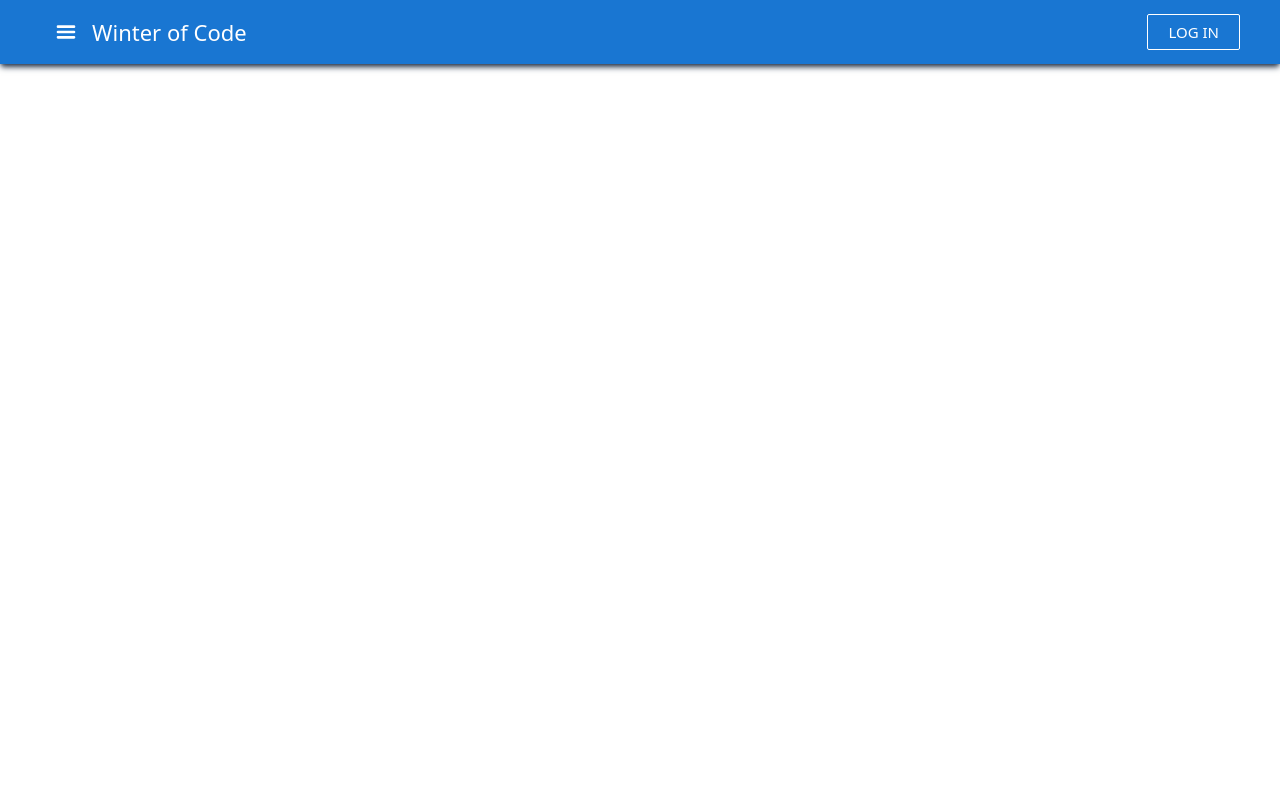
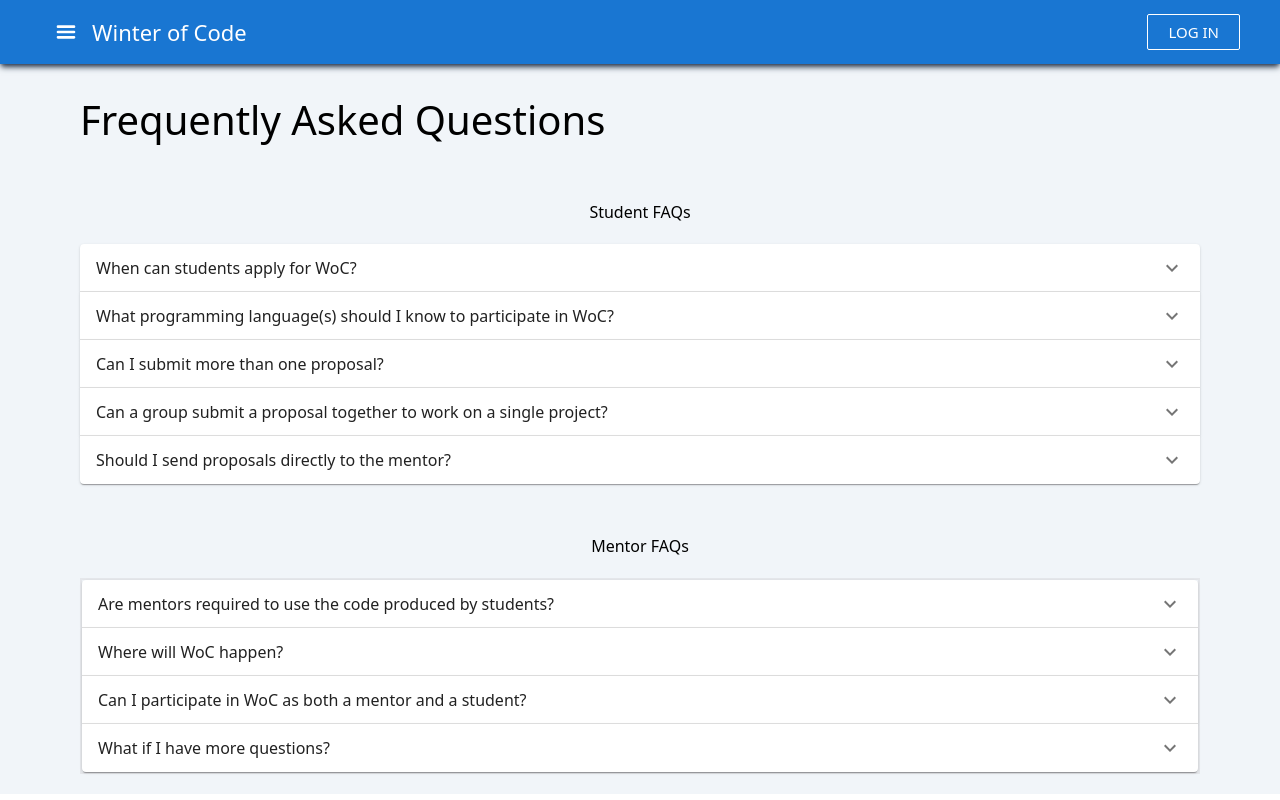
Before and after one commit to devlup-labs/Winter-of-Code-Website, a React (Vite) app: page /help in a window 1280 px wide. Built offline with nearby package versions, Linux system fonts and the light colour scheme.

Commit message:
Added Help page

```diff
--- a/src/App.tsx
+++ b/src/App.tsx
@@ -2,17 +2,22 @@ import Navbar from "./Components/Navbar";
 import { Routes, BrowserRouter, Route } from "react-router-dom";
 import Home from "./Components/Home";
 import Mentors from "./Components/Mentors";
+import Help from "./Components/Help";
+import { RecoilRoot } from "recoil";
 const App = () => {
   return (
-    <div className="relative">
+    <div className="relative flex">
       <BrowserRouter>
+        <RecoilRoot>
           <div className="fixed top-0 z-50 w-screen ">
             <Navbar />
           </div>
           <Routes>
             <Route path="/" element={<Home />} />
             <Route path="/mentors" element={<Mentors />} />
+            <Route path="/help" element={<Help />} />
           </Routes>
+        </RecoilRoot>
       </BrowserRouter>
     </div>
   );
--- /dev/null
+++ b/src/Components/Help.tsx
@@ -0,0 +1,145 @@
+import { useRecoilState } from "recoil";
+import { togglestate } from "../store/toggle";
+import Accordion from "@mui/material/Accordion";
+import AccordionSummary from "@mui/material/AccordionSummary";
+import AccordionDetails from "@mui/material/AccordionDetails";
+import ExpandMoreIcon from "@mui/icons-material/ExpandMore";
+const Help = () => {
+  const [toggle, settoggle] = useRecoilState(togglestate);
+  return (
+    <div
+      className={` bg-slate-100 ${toggle === null ? "" : toggle ? "contract" : "expand"}`}
+    >
+      <div className=" mt-[90px] mx-20 text-[40px] font-weight-400 fontstylish">
+        Frequently Asked Questions
+      </div>
+      <div className="text-[16px] flex justify-center mt-[50px]">
+        Student FAQs
+      </div>
+      <div className="my-5 mx-20">
+        <Accordion>
+          <AccordionSummary
+            expandIcon={<ExpandMoreIcon />}
+            aria-controls="panel1-content"
+            id="panel1-header"
+          >
+            When can students apply for WoC?
+          </AccordionSummary>
+          <AccordionDetails>
+            Please see the program timeline in How It Works section for more
+            detailed information.
+          </AccordionDetails>
+        </Accordion>
+        <Accordion>
+          <AccordionSummary
+            expandIcon={<ExpandMoreIcon />}
+            aria-controls="panel2-content"
+            id="panel2-header"
+          >
+            What programming language(s) should I know to participate in WoC?
+          </AccordionSummary>
+          <AccordionDetails>
+            The programming language you need to know depends with which mentor
+            you are interested in working with. You should be familiar with the
+            programming language(s) used in that project.
+          </AccordionDetails>
+        </Accordion>
+        <Accordion>
+          <AccordionSummary
+            expandIcon={<ExpandMoreIcon />}
+            aria-controls="panel2-content"
+            id="panel2-header"
+          >
+            Can I submit more than one proposal?
+          </AccordionSummary>
+          <AccordionDetails>
+            Yes, each student may submit up to two proposals. However, only one
+            per student may be accepted.
+          </AccordionDetails>
+        </Accordion>
+        <Accordion>
+          <AccordionSummary
+            expandIcon={<ExpandMoreIcon />}
+            aria-controls="panel2-content"
+            id="panel2-header"
+          >
+            Can a group submit a proposal together to work on a single project?
+          </AccordionSummary>
+          <AccordionDetails>
+            While we may allow more than one student per project but it'll be
+            prioritised to assign one project per person.
+          </AccordionDetails>
+        </Accordion>
+        <Accordion>
+          <AccordionSummary
+            expandIcon={<ExpandMoreIcon />}
+            aria-controls="panel2-content"
+            id="panel2-header"
+          >
+            Should I send proposals directly to the mentor?
+          </AccordionSummary>
+          <AccordionDetails>
+            No, all proposals should be submitted to the program site.
+          </AccordionDetails>
+        </Accordion>
+      </div>
+      <div className="text-[16px] flex justify-center mt-[50px]">
+        Mentor FAQs
+      </div>
+      <div className="my-5 mx-20 border-2">
+        <Accordion>
+          <AccordionSummary
+            expandIcon={<ExpandMoreIcon />}
+            aria-controls="panel2-content"
+            id="panel2-header"
+          >
+            Are mentors required to use the code produced by students?
+          </AccordionSummary>
+          <AccordionDetails>
+            No. While we hope that all the code that comes out of this program
+            is useful, it's not mandatory for the mentor to use students' code
+          </AccordionDetails>
+        </Accordion>
+        <Accordion>
+          <AccordionSummary
+            expandIcon={<ExpandMoreIcon />}
+            aria-controls="panel2-content"
+            id="panel2-header"
+          >
+            Where will WoC happen?
+          </AccordionSummary>
+          <AccordionDetails>
+            WoC occurs entirely online; you don't need to leave your room.
+          </AccordionDetails>
+        </Accordion>
+        <Accordion>
+          <AccordionSummary
+            expandIcon={<ExpandMoreIcon />}
+            aria-controls="panel2-content"
+            id="panel2-header"
+          >
+            Can I participate in WoC as both a mentor and a student?
+          </AccordionSummary>
+          <AccordionDetails>
+            No. It'll not be feasible to work as both and it can hamper the
+            chances of project's completion.
+          </AccordionDetails>
+        </Accordion>
+        <Accordion>
+          <AccordionSummary
+            expandIcon={<ExpandMoreIcon />}
+            aria-controls="panel2-content"
+            id="panel2-header"
+          >
+            What if I have more questions?
+          </AccordionSummary>
+          <AccordionDetails>
+            Check out the Student Guide and the Mentor Guide available on the
+            homepage.
+          </AccordionDetails>
+        </Accordion>
+      </div>
+    </div>
+  );
+};
+export default Help;
--- a/src/Components/Home.tsx
+++ b/src/Components/Home.tsx
@@ -3,9 +3,14 @@ import { IoMail } from "react-icons/io5";
 import { IoMdFlash } from "react-icons/io";
 import { BiLogoDiscord } from "react-icons/bi";
 import { MdSupervisorAccount, MdBuild } from "react-icons/md";
+import { useRecoilState } from "recoil";
+import { togglestate } from "../store/toggle";
 const Home = () => {
+  const [toggle, settoggle] = useRecoilState(togglestate);
   return (
-    <div className="overflow-x-hidden">
+    <div
+      className={`overflow-x-hidden ${toggle === null ? "" : toggle ? "contract" : "expand"}`}
+    >
       <div
         className="flex flex-col justify-center items-center relative overflow-hidden h-[479px] bg-cover"
         style={{
--- a/src/Components/Mentors.tsx
+++ b/src/Components/Mentors.tsx
@@ -2,6 +2,8 @@ import Avatar from "../assets/avatar.png";
 import { IoMail } from "react-icons/io5";
 import { FaGithub } from "react-icons/fa6";
 import { FaWhatsapp } from "react-icons/fa";
+import { useRecoilState } from "recoil";
+import { togglestate } from "../store/toggle";
 interface mentor {
   id: number;
   first_name: string;
@@ -12,6 +14,7 @@ interface mentor {
   github: string;
 }
 const Mentors = () => {
+  const [toggle, settoggle] = useRecoilState(togglestate);
   const accounts: mentor[] = [
     {
       id: 3,
@@ -79,22 +82,25 @@ const Mentors = () => {
   ];
   console.log(accounts);
   return (
-    <div>
-      <div className=" overflow-hidden">
+    <div className="border-2 border-black relative w-screen overflow-x-hidden h-screen ">
       <div
-          className=" flex justify-center md2:h-[180px] h-[120px] w-screen md2:absolute md2:top-0 md2:left-0 z-1 "
+        className={` overflow-hidden ${toggle === null ? "" : toggle ? "contract" : "expand"}`}
+      >
+        <div
+          className=" flex justify-center md2:h-[180px] h-[120px] w-screen md2:absolute md2:top-0  z-1 "
           style={{ backgroundColor: "#1976d2" }}
         ></div>
-        <div className=" md2:my-[120px] bg-white md2:w-[808px] shadow-custom md2:absolute md2:top-0 md2:right-1/2 md2:transform md2:translate-x-1/2 z-0  ">
+        <div className="flex justify-center ">
+          <div className="bg-white md2:w-[808px]  shadow-custom md2:absolute md2:top-32   z-0  ">
             <div className="mx-8 my-5 text-[24px] fontstylish font-weight-400 text-blue-600">
               Mentors
             </div>
             <div className="italic m-5">
-            You can also pitch your own project idea to these mentors. Feel free
-            to contact any mentor via email/phone and talk to them about the
-            project idea, ask the mentor to float the project if she/he agrees
-            to mentor you with your proposed project. A mentor has to create the
-            project for it to be considered a valid project.
+              You can also pitch your own project idea to these mentors. Feel
+              free to contact any mentor via email/phone and talk to them about
+              the project idea, ask the mentor to float the project if she/he
+              agrees to mentor you with your proposed project. A mentor has to
+              create the project for it to be considered a valid project.
             </div>
             {accounts.map((x: mentor) => {
               return (
@@ -126,6 +132,7 @@ const Mentors = () => {
           </div>
         </div>
       </div>
+    </div>
   );
 };
 export default Mentors;
--- a/src/Components/Navbar.tsx
+++ b/src/Components/Navbar.tsx
@@ -1,46 +1,90 @@
-import React, { useState } from 'react';
-import { IoMdHelpCircle } from 'react-icons/io';
-import { IoPeopleSharp, IoCodeSlash } from 'react-icons/io5';
-import { MdDashboard } from 'react-icons/md';
-import { RxCalendar, RxHamburgerMenu, RxHome } from 'react-icons/rx';
+import { IoMdHelpCircle } from "react-icons/io";
+import { IoPeopleSharp, IoCodeSlash } from "react-icons/io5";
+import { MdDashboard } from "react-icons/md";
+import { RxCalendar, RxHamburgerMenu, RxHome } from "react-icons/rx";
+import { useRecoilState } from "recoil";
+import { togglestate } from "../store/toggle";
 
 const Navbar: React.FC = () => {
-  const [isSidebarOpen, setIsSidebarOpen] = useState(false);
+  const [toggle, settoggle] = useRecoilState<boolean | null>(togglestate);
 
   const toggleSidebar = () => {
-    setIsSidebarOpen(!isSidebarOpen);
+    toggle === null ? settoggle(true) : settoggle(!toggle);
   };
 
   const closeSidebar = () => {
-    setIsSidebarOpen(false);
+    settoggle(false);
   };
 
-const Sidebar: React.FC<{ onClose: () => void }> = ({ onClose }) => {
+  const Sidebar: React.FC<{ onClose: () => void }> = () => {
     return (
       <aside
-      className={`fixed inset-y-0 left-0 w-auto bg-white border-black shadow-slate-700 shadow-md mt-16 opacity-95 v-navigation-drawer v-navigation-drawer--fixed v-navigation-drawer--is-mobile theme--light transition-transform duration-300 ease-in-out transform ${
-        isSidebarOpen ? 'translate-x-0' : 'md:translate-x-full'
+        className={`fixed w-[300px]  bg-white  shadow-custom mt-16 opacity-95  ${
+          toggle === null
+            ? "hidden"
+            : toggle
+              ? "activeDrawer"
+              : "inactiveDrawer"
         }`}
         data-booted={true}
       >
-  <div className="py-4 pl-4 pr-8 w-300 grid gap-2" style={{ fontFamily: 'Verdana, Geneva, Tahoma, sans-serif' }}>
-    <a href="/" className="py-2 px-4 text-primary-dark border-l-4 border-primary-dark flex align-middle gap-2">
-      <i className="fa fa-home mr-2"><RxHome className="h-6 w-6 text-gray-700 stroke-1" /></i> Home
+        <div
+          className="py-4 pl-4 pr-8 w-300 grid gap-2"
+          style={{ fontFamily: "Verdana, Geneva, Tahoma, sans-serif" }}
+        >
+          <a
+            href="/"
+            className="py-2 px-4 text-primary-dark border-l-4 border-primary-dark flex align-middle gap-2"
+          >
+            <i className="fa fa-home mr-2">
+              <RxHome className="h-6 w-6 text-gray-700 stroke-1" />
+            </i>{" "}
+            Home
           </a>
-    <a href="/" className="py-2 px-4 text-primary-dark border-l-4 border-primary-dark flex align-middle gap-2">
-      <i className="fa fa-calendar mr-2"><RxCalendar className="h-6 w-6 text-gray-700 stroke-1" /></i> How It Works
+          <a
+            href="/"
+            className="py-2 px-4 text-primary-dark border-l-4 border-primary-dark flex align-middle gap-2"
+          >
+            <i className="fa fa-calendar mr-2">
+              <RxCalendar className="h-6 w-6 text-gray-700 stroke-1" />
+            </i>{" "}
+            How It Works
           </a>
-    <a href="/" className="py-2 px-4 text-primary-dark border-l-4 border-primary-dark flex align-middle gap-2">
-      <i className="material-icons mr-2"><IoPeopleSharp className="h-6 w-6 text-gray-700 stroke-1" /></i> Mentors
+          <a
+            href="/mentors"
+            className="py-2 px-4 text-primary-dark border-l-4 border-primary-dark flex align-middle gap-2"
+          >
+            <i className="material-icons mr-2">
+              <IoPeopleSharp className="h-6 w-6 text-gray-700 stroke-1" />
+            </i>{" "}
+            Mentors
           </a>
-    <a href="/" className="py-2 px-4 text-primary-dark border-l-4 border-primary-dark flex align-middle gap-2">
-      <i className="fa fa-code mr-2"><IoCodeSlash className="h-6 w-6 text-gray-700 stroke-1" /></i> Projects
+          <a
+            href="/"
+            className="py-2 px-4 text-primary-dark border-l-4 border-primary-dark flex align-middle gap-2"
+          >
+            <i className="fa fa-code mr-2">
+              <IoCodeSlash className="h-6 w-6 text-gray-700 stroke-1" />
+            </i>{" "}
+            Projects
           </a>
-    <a href="/" className="py-2 px-4 text-primary-dark border-l-4 border-primary-dark flex align-middle gap-2">
-      <i className="fa fa-tachometer mr-2"><MdDashboard className="h-6 w-6 text-gray-700 stroke-1" /></i> Dashboard
+          <a
+            href="/"
+            className="py-2 px-4 text-primary-dark border-l-4 border-primary-dark flex align-middle gap-2"
+          >
+            <i className="fa fa-tachometer mr-2">
+              <MdDashboard className="h-6 w-6 text-gray-700 stroke-1" />
+            </i>{" "}
+            Dashboard
           </a>
-    <a href="/" className="py-2 px-4 text-primary-dark border-l-4 border-primary-dark flex align-middle gap-2">
-      <i className="material-icons mr-2"><IoMdHelpCircle className="h-6 w-6 text-gray-700 stroke-1" /></i> Help
+          <a
+            href="/"
+            className="py-2 px-4 text-primary-dark border-l-4 border-primary-dark flex align-middle gap-2"
+          >
+            <i className="material-icons mr-2">
+              <IoMdHelpCircle className="h-6 w-6 text-gray-700 stroke-1" />
+            </i>{" "}
+            Help
           </a>
         </div>
         <div className="border-t border-gray-200"></div>
@@ -48,10 +92,12 @@ const Sidebar: React.FC<{ onClose: () => void }> = ({ onClose }) => {
     );
   };
 
-
   return (
     <div>
-      <div className="flex items-center justify-between h-[64px] shadow-slate-700 shadow-md" style={{ backgroundColor: '#1976d2' }}>
+      <div
+        className="flex items-center justify-between h-[64px] shadow-slate-700 shadow-md"
+        style={{ backgroundColor: "#1976d2" }}
+      >
         <div className="flex items-center mx-12">
           <div className="mx-2" onClick={toggleSidebar}>
             <RxHamburgerMenu className="h-12 w-5 text-white stroke-1 hover:cursor-pointer" />
@@ -64,7 +110,7 @@ const Sidebar: React.FC<{ onClose: () => void }> = ({ onClose }) => {
           LOG IN
         </button>
       </div>
-      {isSidebarOpen && <Sidebar onClose={closeSidebar} />}
+      {<Sidebar onClose={closeSidebar} />}
     </div>
   );
 };
--- /dev/null
+++ b/src/store/toggle.ts
@@ -0,0 +1,5 @@
+import { atom } from "recoil";
+export const togglestate = atom<boolean | null>({
+  key: "toggle",
+  default: null,
+});
```
Also changed, not shown: package.json (+6 -1 lines), src/index.css (+55 -54 lines), 1 other file (tests, documents, lock files or other folders). Lines whose indentation alone changed are shown as unchanged.
